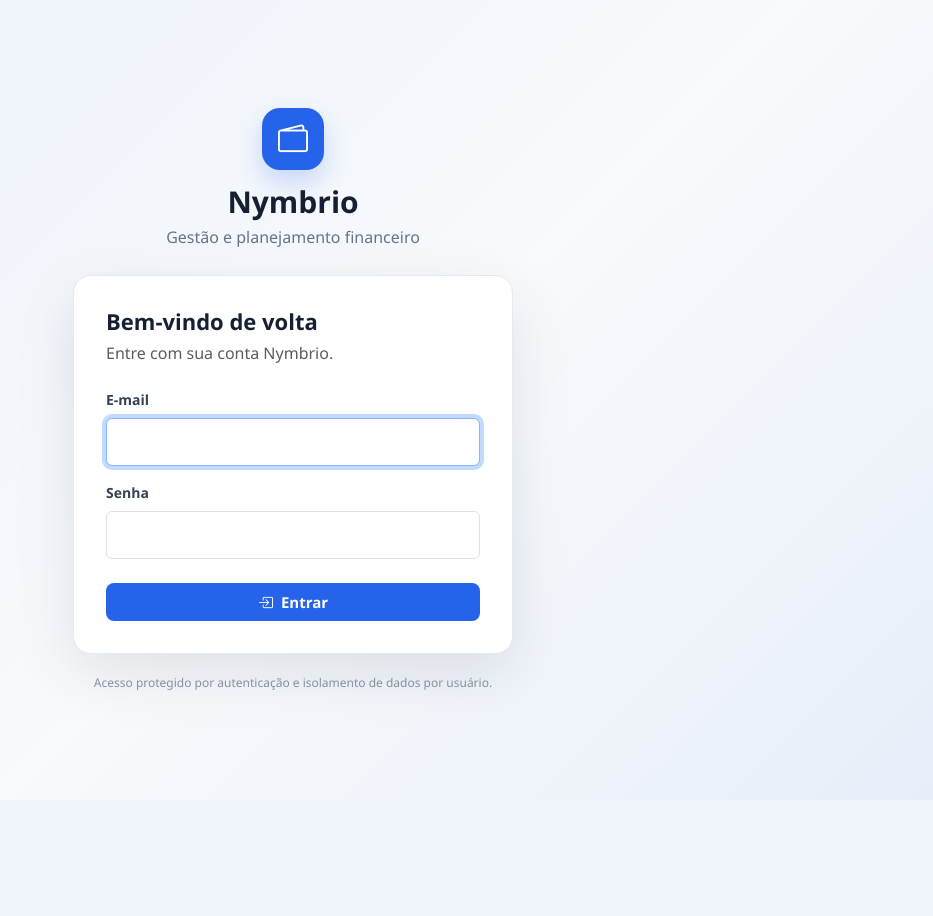
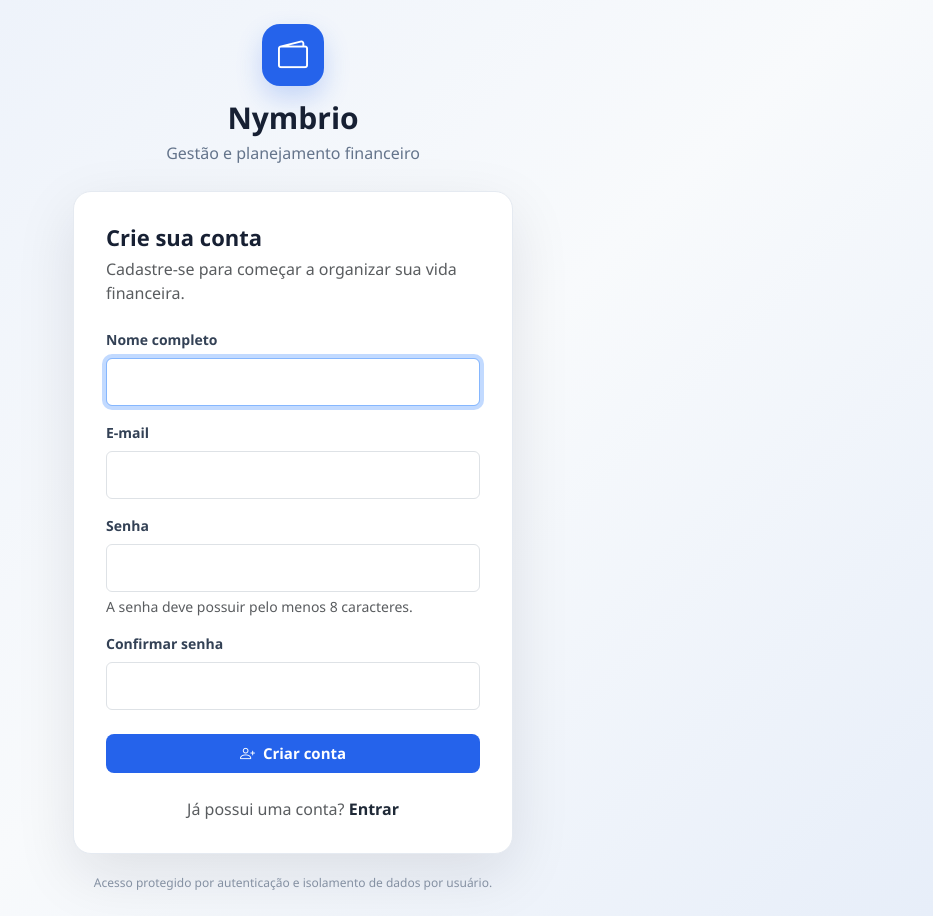
Before and after one commit to AronRx/GEST-O-E-PLANEJAMENTO-FINANCEIRO, a PHP site: page /index.php?pagina=login&modo=register in a window 1280 px wide. Shown: the whole page, without its empty margins (347-1280 px from the left). Before the commit the page ends 690 px from the top, so only its background shows below. Run offline with PHP 8.4, Linux system fonts and the light colour scheme; some libraries are stand-ins or nearby versions.

Commit message:
Adiciona cadastro de usuários na tela de login

```diff
--- a/index.php
+++ b/index.php
@@ -31,6 +31,24 @@ if ($_SERVER['REQUEST_METHOD'] === 'POST') {
             $_SESSION['finplan_csrf'] = bin2hex(random_bytes(32));
             FinPlanWeb::flash('success', 'Bem-vindo ao Nymbrio. Login realizado com sucesso.');
             finplanRedirect('index.php');
+        }
+
+        if ($action === 'register') {
+            $password = (string) ($_POST['senha'] ?? '');
+            $passwordConfirmation = (string) ($_POST['confirmar_senha'] ?? '');
+
+            if (!hash_equals($password, $passwordConfirmation)) {
+                throw new InvalidArgumentException('As senhas não coincidem.');
+            }
+
+            (new AuthService())->register([
+                'nome' => $_POST['nome'] ?? '',
+                'email' => $_POST['email'] ?? '',
+                'senha' => $password
+            ]);
+
+            FinPlanWeb::flash('success', 'Conta criada com sucesso. Entre com seu e-mail e senha.');
+            finplanRedirect('index.php?pagina=login');
         }
 
         if ($action === 'logout') {
@@ -117,6 +135,7 @@ if ($_SERVER['REQUEST_METHOD'] === 'POST') {
             'loan_create' => 'index.php?pagina=novo_emprestimo',
             'receipt_create' => 'index.php?pagina=receber_parcela&id=' . (int) ($_POST['parcela_id'] ?? 0),
             'loan_cancel' => 'index.php?pagina=visualizar_emprestimo&id=' . (int) ($_POST['id'] ?? 0),
+            'register' => 'index.php?pagina=login&modo=register',
             default => 'index.php?pagina=login'
         };
         finplanRedirect($back);
--- a/pages/login.php
+++ b/pages/login.php
@@ -1,35 +1,81 @@
+<?php
+$mode = (string) ($_GET['modo'] ?? 'login');
+$isRegister = $mode === 'register';
+?>
 <!DOCTYPE html>
 <html lang="pt-BR">
 <head>
 <meta charset="UTF-8">
 <meta name="viewport" content="width=device-width, initial-scale=1">
-<title>Entrar | Nymbrio</title>
+<title><?= $isRegister ? 'Criar conta' : 'Entrar' ?> | Nymbrio</title>
 <link rel="stylesheet" href="https://cdn.jsdelivr.net/npm/bootstrap-icons@1.11.3/font/bootstrap-icons.min.css">
 <link href="https://cdn.jsdelivr.net/npm/bootstrap@5.3.7/dist/css/bootstrap.min.css" rel="stylesheet">
 <link rel="stylesheet" href="assets/css/style.css">
 </head>
 <body class="login-page">
 <div class="login-shell">
-    <div class="login-brand"><div class="login-brand-icon"><i class="bi bi-wallet2"></i></div><h1>Nymbrio</h1><p>Gestão e planejamento financeiro</p></div>
+    <div class="login-brand">
+        <div class="login-brand-icon"><i class="bi bi-wallet2"></i></div>
+        <h1>Nymbrio</h1>
+        <p>Gestão e planejamento financeiro</p>
+    </div>
     <div class="login-card">
-        <h2>Bem-vindo de volta</h2>
-        <p class="text-muted mb-4">Entre com sua conta Nymbrio.</p>
+        <?php if ($isRegister): ?>
+            <h2>Crie sua conta</h2>
+            <p class="text-muted mb-4">Cadastre-se para começar a organizar sua vida financeira.</p>
+        <?php else: ?>
+            <h2>Bem-vindo de volta</h2>
+            <p class="text-muted mb-4">Entre com sua conta Nymbrio.</p>
+        <?php endif; ?>
+
         <?php if ($flash): ?>
             <div class="alert alert-<?= FinPlanWeb::e($flash['type']) ?>"><?= FinPlanWeb::e($flash['message']) ?></div>
         <?php endif; ?>
+
         <form method="POST" action="index.php">
             <input type="hidden" name="_csrf" value="<?= FinPlanWeb::e(FinPlanWeb::csrfToken()) ?>">
-            <input type="hidden" name="_action" value="login">
+            <input type="hidden" name="_action" value="<?= $isRegister ? 'register' : 'login' ?>">
+
+            <?php if ($isRegister): ?>
+                <div class="mb-3">
+                    <label for="nome" class="form-label">Nome completo</label>
+                    <input type="text" id="nome" name="nome" class="form-control" maxlength="120" autocomplete="name" required autofocus>
+                </div>
+            <?php endif; ?>
+
             <div class="mb-3">
                 <label for="email" class="form-label">E-mail</label>
-                <input type="email" id="email" name="email" class="form-control" autocomplete="username" required autofocus>
+                <input type="email" id="email" name="email" class="form-control" maxlength="160" autocomplete="email" required <?= $isRegister ? '' : 'autofocus' ?>>
             </div>
-            <div class="mb-4">
+
+            <div class="<?= $isRegister ? 'mb-3' : 'mb-4' ?>">
                 <label for="senha" class="form-label">Senha</label>
-                <input type="password" id="senha" name="senha" class="form-control" autocomplete="current-password" required>
+                <input type="password" id="senha" name="senha" class="form-control" minlength="8" maxlength="72" autocomplete="<?= $isRegister ? 'new-password' : 'current-password' ?>" required>
+                <?php if ($isRegister): ?>
+                    <div class="form-text">A senha deve possuir pelo menos 8 caracteres.</div>
+                <?php endif; ?>
             </div>
-            <button type="submit" class="btn btn-primary w-100 py-2"><i class="bi bi-box-arrow-in-right me-2"></i>Entrar</button>
+
+            <?php if ($isRegister): ?>
+                <div class="mb-4">
+                    <label for="confirmar_senha" class="form-label">Confirmar senha</label>
+                    <input type="password" id="confirmar_senha" name="confirmar_senha" class="form-control" minlength="8" maxlength="72" autocomplete="new-password" required>
+                </div>
+                <button type="submit" class="btn btn-primary w-100 py-2"><i class="bi bi-person-plus me-2"></i>Criar conta</button>
+            <?php else: ?>
+                <button type="submit" class="btn btn-primary w-100 py-2"><i class="bi bi-box-arrow-in-right me-2"></i>Entrar</button>
+            <?php endif; ?>
         </form>
+
+        <div class="text-center mt-4">
+            <?php if ($isRegister): ?>
+                <span class="text-muted">Já possui uma conta?</span>
+                <a href="index.php?pagina=login" class="fw-semibold text-decoration-none">Entrar</a>
+            <?php else: ?>
+                <span class="text-muted">Ainda não tem uma conta?</span>
+                <a href="index.php?pagina=login&amp;modo=register" class="fw-semibold text-decoration-none">Criar conta</a>
+            <?php endif; ?>
+        </div>
     </div>
     <div class="login-foot">Acesso protegido por autenticação e isolamento de dados por usuário.</div>
 </div>
```
